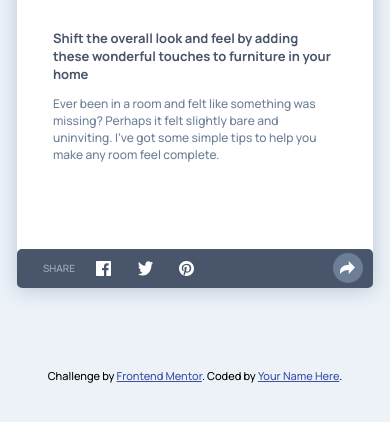
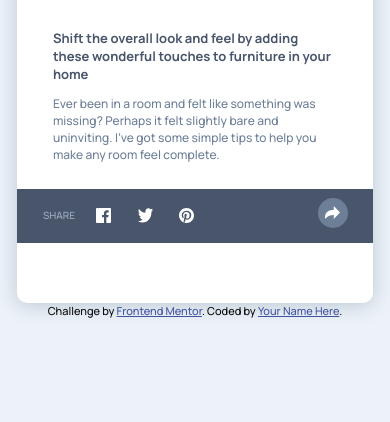
Before and after one commit to alexiscenriquez/articlepreviewcomponent, a plain HTML site: page index.html in a window 390 px wide. Both pictures are taken after a click on the button 322 px from the left and 492 px from the top of the page. Shown: the part 282-704 px from the top of the page. Drawn offline with Linux system fonts and the light colour scheme.

Commit message:
made bar relative

```diff
--- a/index.css
+++ b/index.css
@@ -115,7 +115,11 @@ visibility: hidden;
   #profile {
     margin-top: 30px;
   }
+#profile-wrapper{
+    margin-bottom: 0;
 
+    padding-bottom: 0;
+}
   #drawers {
     background-size: cover;
     height: 200px;
@@ -126,16 +130,20 @@ visibility: hidden;
   #wrapper {
     border-radius: 10px;
     flex-direction: column;
+ margin-bottom: 0px;
+    padding-bottom: 0px;
   }
 
   #bar {
 
-
+ position: relative;
     justify-content: flex-start;
     margin-bottom: 0;
     left: 0;
+    height: 50px;
+    border-radius: 0;
 max-width: 100%;
-
+   bottom:60px;
   }
 
   #inner-bar{
@@ -153,12 +161,14 @@ max-width: 100%;
   section {
     width: 80%;
     margin: 20px auto;
+
   }
 }
 
 @media (min-width: 651px) {
   #bar {
     position: absolute;
+
   }
   #profile {
     padding-bottom: 20px;
--- a/index.js
+++ b/index.js
@@ -16,8 +16,9 @@ function toggleClass(el) {
   }
 if(x.matches  && el.className=="share2"){
 button.style.position="absolute";
-button.style.bottom="5px";
-button.style.right="10px";
+button.style.bottom="75px";
+button.style.zIndex="1";
+button.style.right="25px";
 person.style.visibility="hidden"
 //button.style.width="100%";
 }
```
